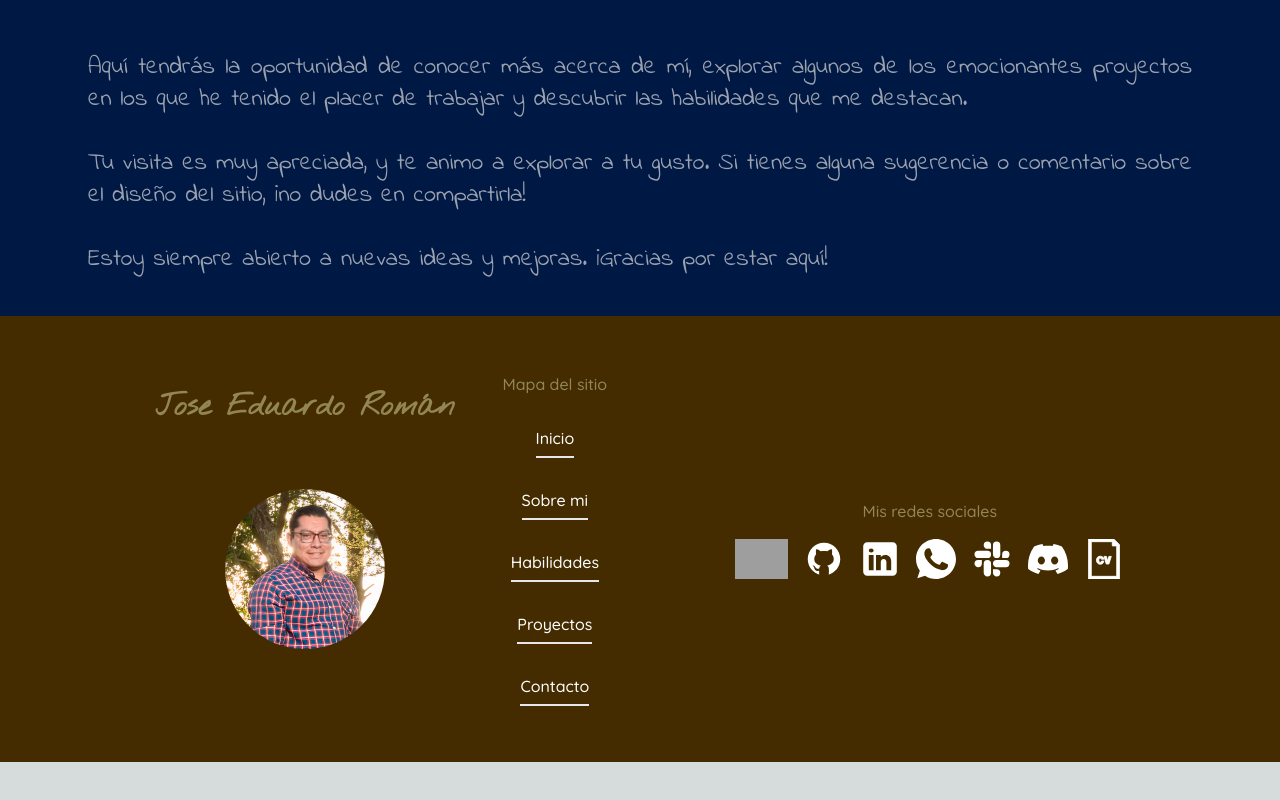
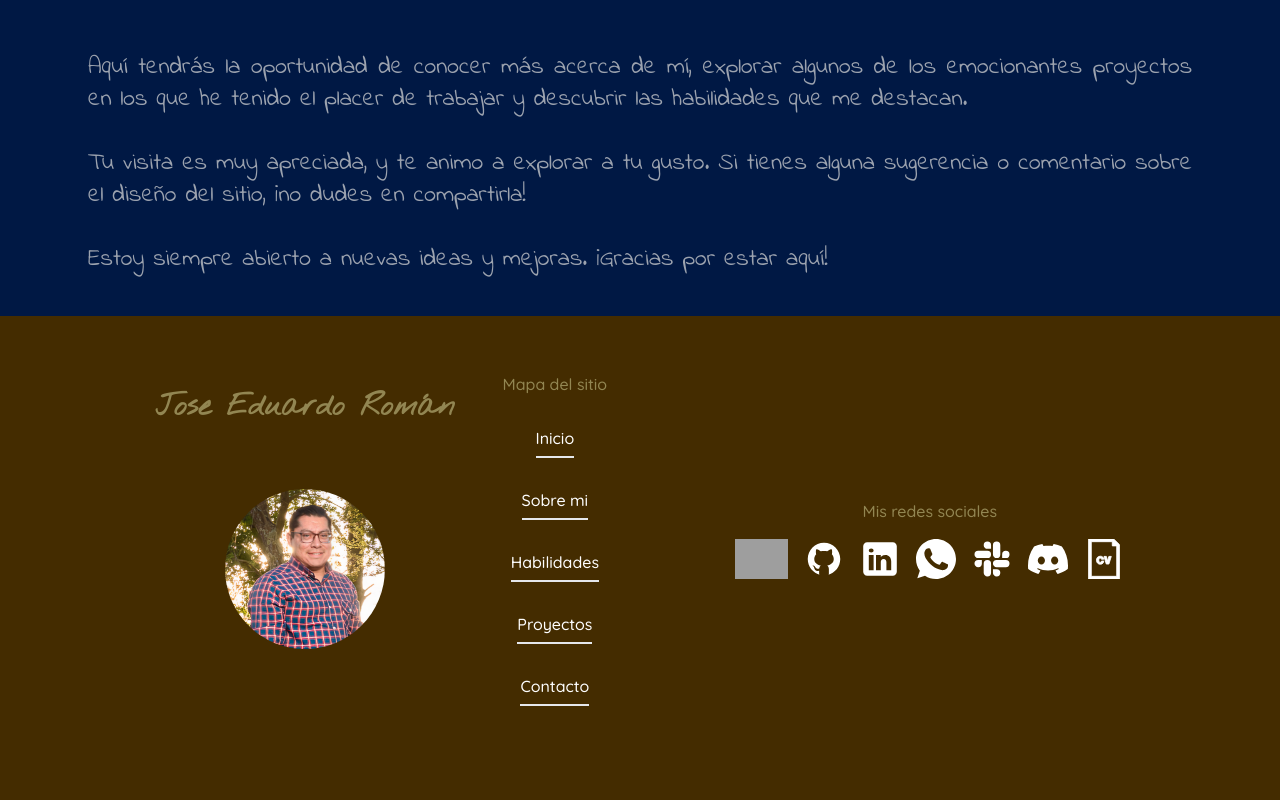
Before and after one commit to jeromanp/my-portfolio, a Next.js app: page / in a window 1280 px wide. Shown: the part 896-1696 px from the top of the page. Before the commit the page ends 1658 px from the top, so only its background shows below. Built offline with nearby package versions, Linux system fonts and the light colour scheme; grey boxes are pictures that could not be loaded.

Commit message:
footer h-screen to adjust zoom out

```diff
--- a/src/components/Footer.jsx
+++ b/src/components/Footer.jsx
@@ -16,7 +16,9 @@ export default function Footer() {
     setShowModal(false);
   };
   return (
-    <footer className="quick flex-1 bg-custom-oro_3 text-custom-azul">
+    <div className="h-screen">
+
+    <footer className="quick flex-1 bg-custom-oro_3 text-custom-azul h-full">
       <div className="container py-10 lg:py-12 xl:py-14 mx-auto flex justify-center items-center">
         <div className="flex flex-col lg:flex-row lg:justify-between gap-12">
           <div className="flex flex-col gap-6 mx-auto justify-center items-center">
@@ -229,5 +231,7 @@ export default function Footer() {
         </div>
       </div>
     </footer>
+    </div>
+
   );
 }
```
